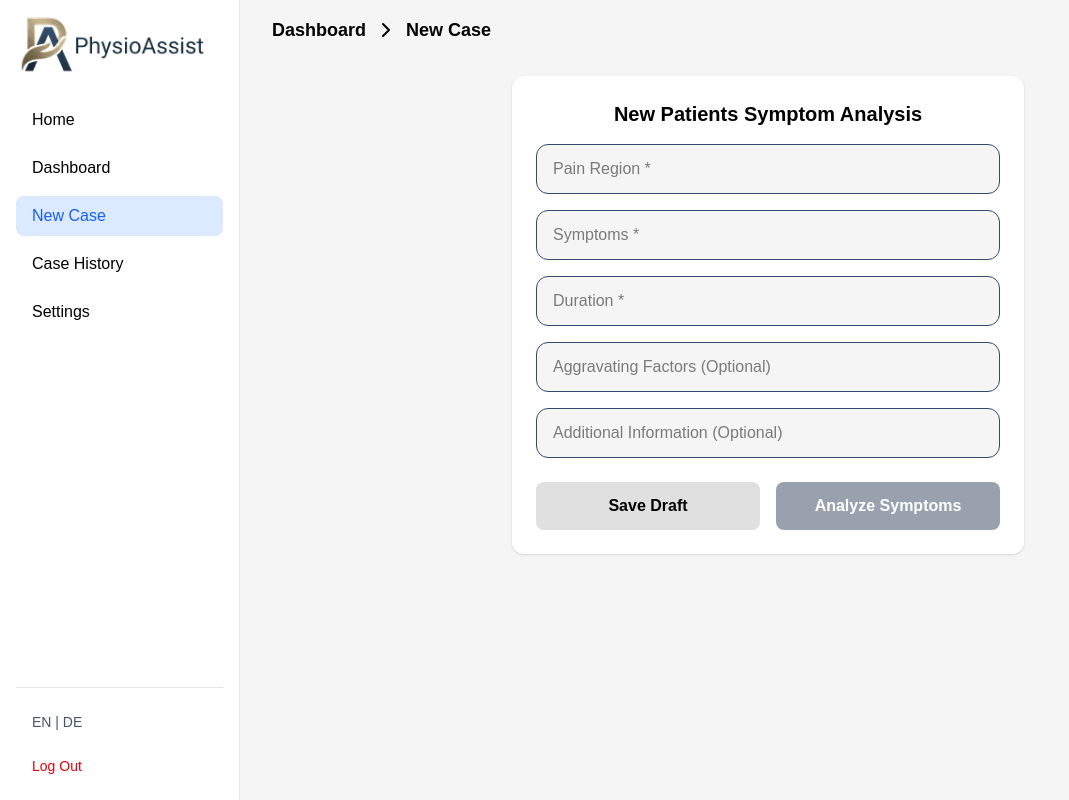
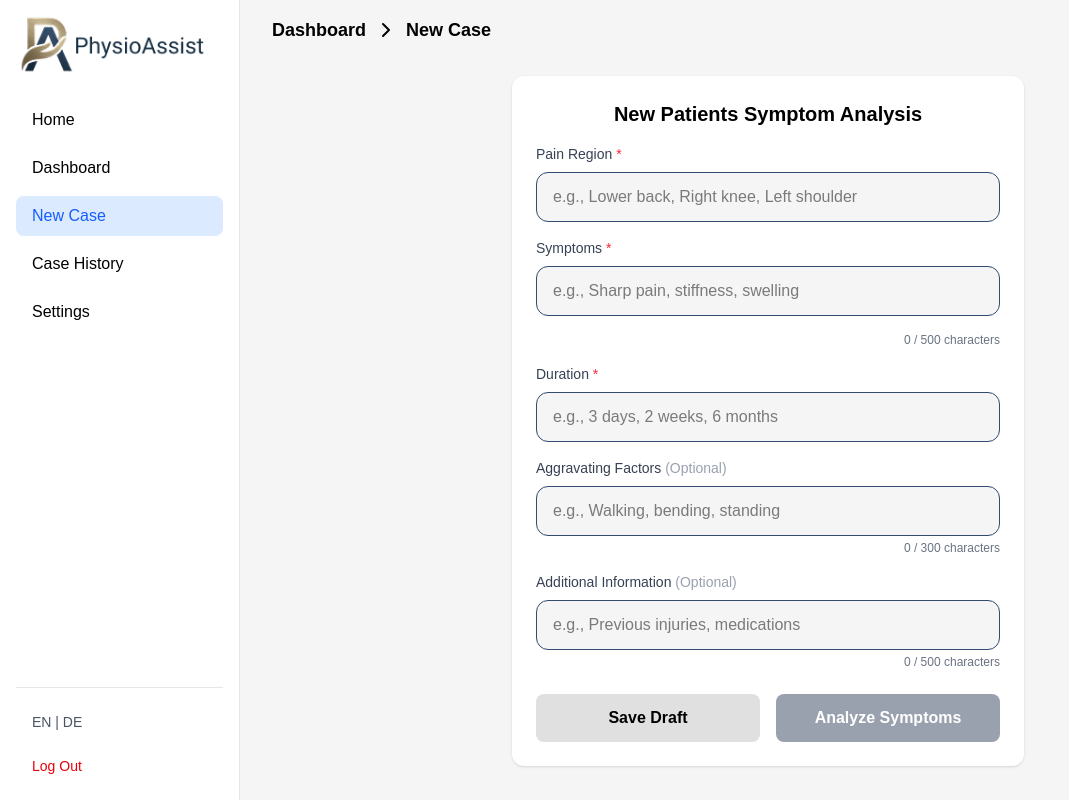
Before and after one commit to michaelfuchaka/PhysioAssist, a Next.js app in the folder physioAssist/client/: page /newcase in a window 1280 px wide. Shown: the whole page, without its empty margins (0-1069 px from the left). Built offline with nearby package versions, Linux system fonts and the light colour scheme; no server answers.

Commit message:
feat: Enhance New Case form; add character limit validation and character counter for input fields

```diff
--- a/physioAssist/client/src/app/(protected)/newcase/page.jsx
+++ b/physioAssist/client/src/app/(protected)/newcase/page.jsx
@@ -13,6 +13,13 @@ const NewCase = () => {
     aggravating: "",
     additional: ""
   });
+
+    // Character limits
+  const charLimits = {
+    symptoms: 500,
+    aggravating: 300,
+    additional: 500
+  };
 
   // Validation state
   const [errors, setErrors] = useState({});
@@ -32,12 +39,39 @@ const NewCase = () => {
       newErrors.duration = "Duration is required";
     }
 
+    // Character limit validation
+  if(fieldValues.symptoms?.length > charLimits.symptoms){
+    newErrors.symptoms = `Symptoms must be under ${charLimits.symptoms} characters`;
+  }
+  if(fieldValues.aggravating?.length > charLimits.aggravating){
+    newErrors.aggravating = `Aggravating factors must be under ${charLimits.aggravating} characters`;
+  }
+  if(fieldValues.additional?.length > charLimits.additional){
+    newErrors.additional = `Additional information must be under ${charLimits.additional} characters`;
+  }
     return newErrors;
   };
 // Handle input changes
   const handleChange = (e) => {
     const { name, value } = e.target;
     setValues(prev => ({ ...prev, [name]: value }));
+
+
+ // Clear error for this field if it was previously submitted
+  if(submitted){
+      const updatedValues = { ...values, [name]: value };
+      const fieldError = validate(updatedValues);
+
+      if (fieldError[name]) {
+        setErrors(prev => ({ ...prev, [name]: fieldError[name] }));
+      } else {
+        setErrors(prev => {
+          const newErrors = { ...prev };
+          delete newErrors[name];
+          return newErrors;
+        });
+      }
+    }
   };
 
   const handleBlur = (e) => {
@@ -71,6 +105,44 @@ const NewCase = () => {
         ? "border-green-500"
         : "border-[#324B6F]"
     }`;
+
+  // Character counter component
+  const CharCounter = ({ current, max }) => {
+    const percentage = (current / max) * 100;
+    const isNearLimit = percentage > 80;
+    const isOverLimit = percentage > 100;
+
+   return (
+      <div className={`text-xs text-right mt-1 ${
+        isOverLimit ? 'text-red-600 font-semibold' :
+        isNearLimit ? 'text-orange-500' :
+        'text-gray-500'
+      }`}>
+        {current} / {max} characters
+      </div>
+    );
+  };
+
+  const handleSubmit = async () => {
+    setSubmitted(true);
+    const validationErrors = validate();
+    setErrors(validationErrors);
+
+    if (Object.keys(validationErrors).length === 0) {
+      setIsLoading(true);
+      try {
+        // Simulate API call
+        await new Promise(resolve => setTimeout(resolve, 2000));
+        console.log('Form submitted:', values);
+        alert('Analysis complete! Results would appear here.');
+      } catch (error) {
+        console.error('Analysis Failed', error);
+      } finally {
+        setIsLoading(false);
+      }
+    }
+  };
+
 
   return (
     <div>
@@ -118,10 +190,14 @@ const NewCase = () => {
 
               {/* Pain Region */}
               <div className="relative">
+                <label htmlFor="painRegion" className="block text-sm font-medium mb-2 text-gray-700">
+              Pain Region <span className="text-red-500">*</span>
+            </label>
               <input
+                id="painRegion"
                 type="text"
                 name="painRegion"
-                placeholder="Pain Region *"
+                placeholder="e.g., Lower back, Right knee, Left shoulder"
                 value={values.painRegion}
                 onChange={handleChange}
                 onBlur={handleBlur}
@@ -139,13 +215,17 @@ const NewCase = () => {
 
               {/* Symptoms */}
               <div className="relative">
-              <input
-                type="text"
+                <label htmlFor="symptoms" className="block text-sm font-medium mb-2 text-gray-700">
+              Symptoms <span className="text-red-500">*</span>
+            </label>
+               <input
+               id="symptoms"
                 name="symptoms"
-                placeholder="Symptoms *"
+                placeholder="e.g., Sharp pain, stiffness, swelling"
                 value={values.symptoms}
                 onChange={handleChange}
                 onBlur={handleBlur}
+               rows={4}
                 className={inputClass("symptoms")}
               />
               {submitted && values.symptoms.trim() && !errors.symptoms && (
@@ -157,13 +237,21 @@ const NewCase = () => {
                   {errors.symptoms}
                 </p>
               )}
+              <CharCounter
+              current={values.symptoms.length}
+              max={charLimits.symptoms}
+            />
 
               {/* Duration */}
               <div className="relative">
+                <label htmlFor="duration" className="block text-sm font-medium mb-2 text-gray-700">
+                  Duration <span className="text-red-500">*</span>
+                </label>
               <input
+                id="duration"
                 type="text"
                 name="duration"
-                placeholder="Duration *"
+                placeholder="e.g., 3 days, 2 weeks, 6 months"
                 value={values.duration}
                 onChange={handleChange}
                 onBlur={handleBlur}
@@ -181,23 +269,39 @@ const NewCase = () => {
 
               {/* Optional Fields */}
               <div className="relative">
+                <label htmlFor="aggravating" className="block text-sm font-medium mb-2 text-gray-700">
+                  Aggravating Factors <span className="text-gray-400">(Optional)</span>
+                </label>
               <input
-                type="text"
+                id="aggravating"
                 name="aggravating"
-                placeholder="Aggravating Factors (Optional)"
+                placeholder="e.g., Walking, bending, standing"
                 value={values.aggravating}
                 onChange={handleChange}
+                rows={3}
                 className="w-full px-4 py-3 bg-[#F5F5F5] rounded-xl border border-[#324B6F]"
               />
+              <CharCounter
+              current={values.aggravating.length}
+              max={charLimits.aggravating}
+            />
               </div>
               <div className="relative">
+                <label htmlFor="additional" className="block text-sm font-medium mb-2 text-gray-700">
+                Additional Information <span className="text-gray-400">(Optional)</span>
+              </label>
                <input
-                type="text"
+                id="additional"
                 name="additional"
-                placeholder="Additional Information (Optional)"
+               placeholder="e.g., Previous injuries, medications"
                 value={values.additional}
                 onChange={handleChange}
+                rows={3}
                 className="w-full px-4 py-3 bg-[#F5F5F5] rounded-xl border border-[#324B6F]"
+              />
+              <CharCounter
+                current={values.additional.length}
+                max={charLimits.additional}
               />
               </div>
               {/* buttons  */}
```
